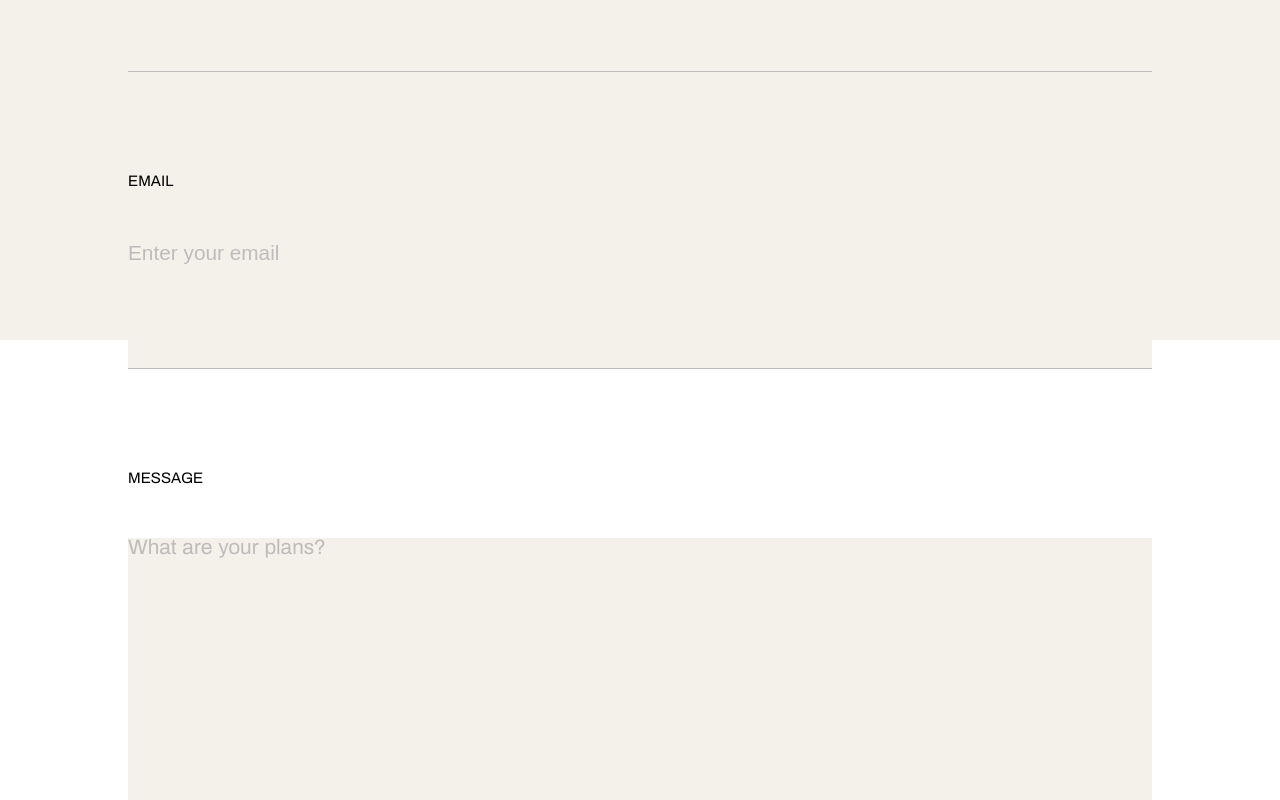
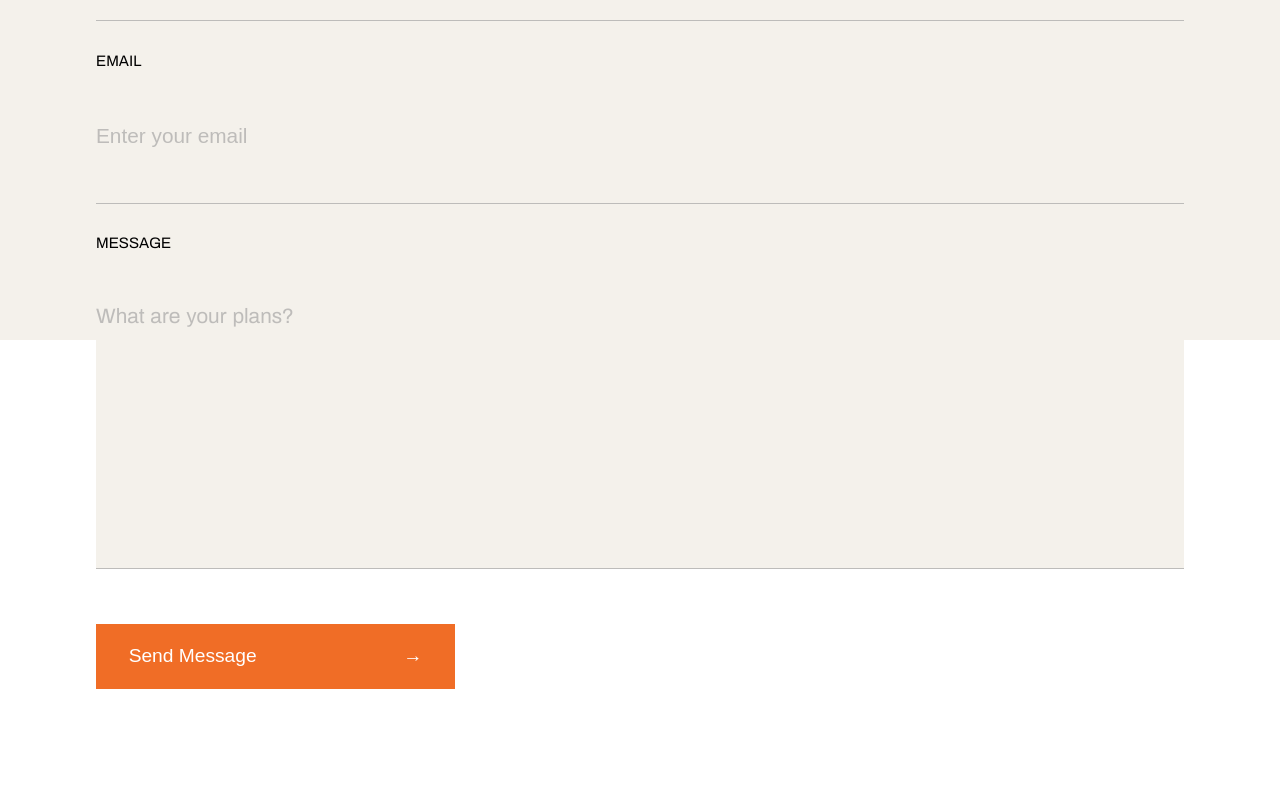
Before and after one commit to carly-moses/byrdmr, a React (Create React App) app: page /contact in a window 1280 px wide. Shown: the part 460-1260 px from the top of the page. After the commit the page ends 1203 px from the top, so only its background shows below. Built offline with nearby package versions, Linux system fonts and the light colour scheme.

Commit message:
Tablet styles

```diff
--- a/src/components/ContactForm/ContactForm.module.css
+++ b/src/components/ContactForm/ContactForm.module.css
@@ -55,3 +55,30 @@ textarea {
   font-size: 105%;
   padding: 5%;
 }
+
+@media only screen and (min-width : 768px) {
+  .formContainer {
+    width: 85%;
+    margin-top: 15%;
+  }
+
+  .formContainer label {
+    margin: 3% 0 5%;
+  }
+
+  input[type="text"] {
+    padding-bottom: 5%;
+  }
+
+  textarea {
+    padding-bottom: 20%;
+  }
+
+  .submitButton {
+    width: 33%;
+    height: 60px;
+    margin: 5% 0;
+    font-size: 120%;
+    padding: 3%;
+  }
+}
```
